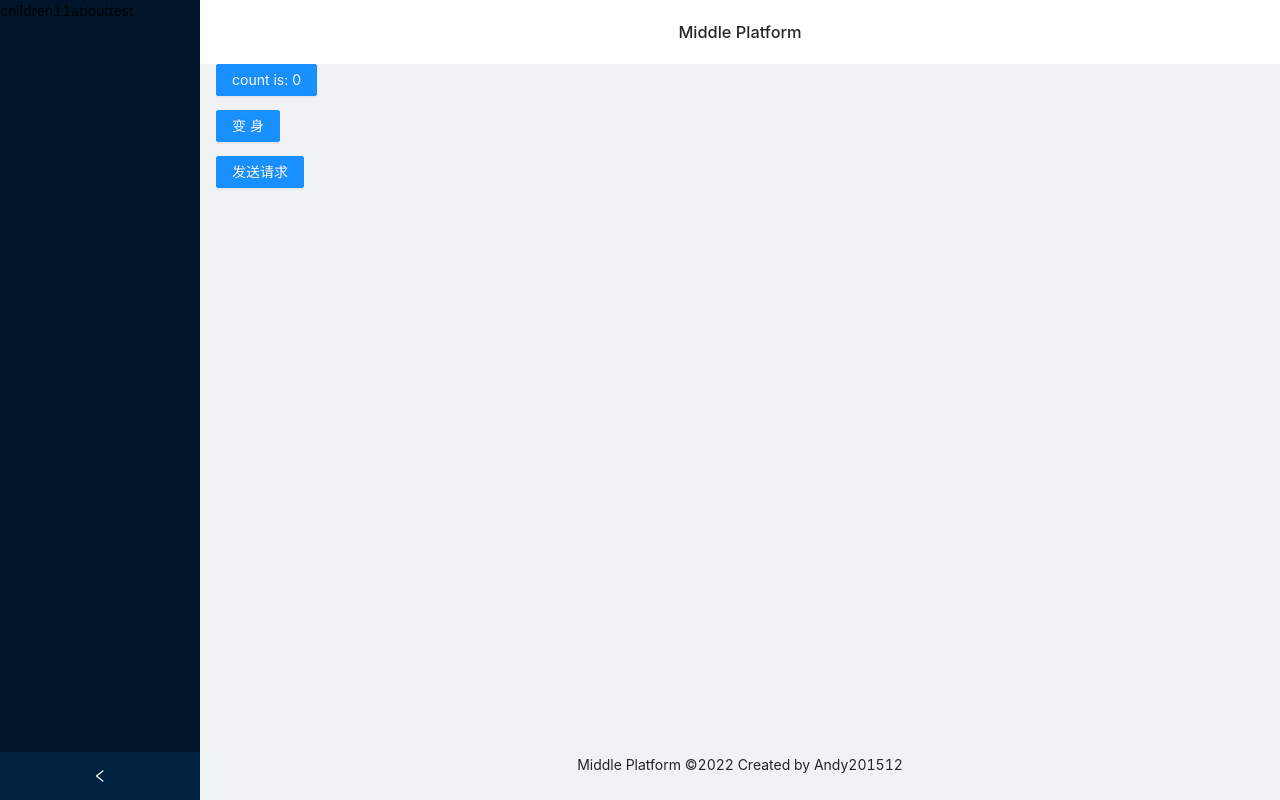
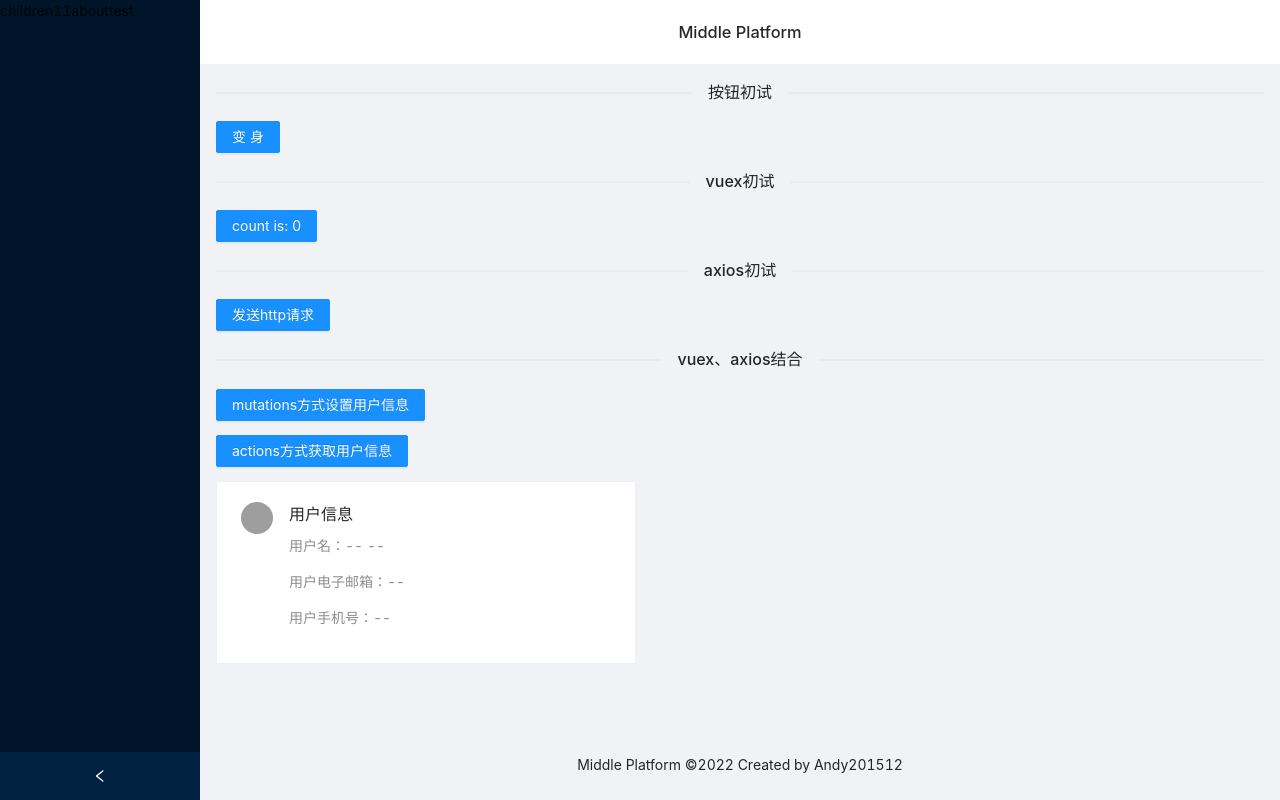
Before and after one commit to Andy201512/middle-platform, a Vue app: page /test in a window 1280 px wide. Built offline with nearby package versions, Linux system fonts and the light colour scheme; grey boxes are pictures that could not be loaded.

Commit message:
vuex，axios，mockjs结合使用，实现获取用户数据、存储、展示。

```diff
--- /dev/null
+++ b/src/components/UserCard.vue
@@ -0,0 +1,51 @@
+<script lang="ts">
+import { defineComponent } from 'vue';
+import { mapState, useStore } from 'vuex'
+
+export default defineComponent({
+  name: 'UserCard',
+  components: {},
+  computed: mapState(['user']),
+  setup() {
+
+    const store = useStore();
+
+    const saveUserMutations = () => {
+      store.commit('saveUser', {
+        avatar: 'https://joeschmoe.io/api/v1/random',
+        firstName: 'wuhu',
+        lastName: 'dasima',
+        email: 'guapi@qifei.com',
+        phone: '12345678910',
+      })
+    }
+
+    const saveUserAtions = () => {
+      store.dispatch('saveUserAsync')
+    };
+
+    return {
+      saveUserMutations,
+      saveUserAtions,
+    }
+  }
+})
+</script>
+
+<template>
+  <a-card hoverable style="width: 420px">
+    <a-card-meta title="用户信息">
+      <template #avatar>
+        <a-avatar :src="user.avatar" />
+      </template>
+      <template #description>
+        <p>用户名：{{ user.firstName }} {{ user.lastName }}</p>
+        <p>用户电子邮箱：{{ user.email }}</p>
+        <p>用户手机号：{{ user.phone }}</p>
+      </template>
+    </a-card-meta>
+  </a-card>
+</template>
+
+<style scoped>
+</style>
--- a/src/main.ts
+++ b/src/main.ts
@@ -4,7 +4,7 @@ import { router } from './router';
 import { store } from './store';
 
 // 按需导入ant-design-vue组件
-import { Button, Menu, Layout } from 'ant-design-vue';
+import { Button, Menu, Layout, Divider, Card, Avatar } from 'ant-design-vue';
 import 'ant-design-vue/dist/antd.css';
 
 import "@/mock/index";
@@ -17,4 +17,7 @@ app
 .use(Button)
 .use(Menu)
 .use(Layout)
+.use(Divider)
+.use(Card)
+.use(Avatar)
 .mount('#app');
--- a/src/mock/index.ts
+++ b/src/mock/index.ts
@@ -1,5 +1,18 @@
 //引入mockjs
-import Mock from "mockjs";
+import Mock, { Random } from "mockjs";
+
+//拓展
+Mock.Random.extend({
+  phone: function() {
+    let phonePrefixs = ['132', '186', '158']
+    return this.pick(phonePrefixs) + Mock.mock(/\d{8}/);
+  },
+  avatar: function() {
+    let color = Mock.mock('@hex');
+    let text = Mock.mock('@string("lower", 2)');
+    return Random.image('32x32', color, text)
+  }
+})
 
 //使用mockjs模拟数据
 Mock.mock("http://localhost:3000/api/test",
@@ -11,3 +24,13 @@ Mock.mock("http://localhost:3000/api/test",
     nickname: "@cname", //随机生成中文名字
   }
 );
+
+Mock.mock("http://localhost:3000/api/user",
+  {
+    avatar: "@avatar",
+    firstName: "@cfirst",
+    lastName: "@clast",
+    email: "@email",
+    phone: "@phone"
+  }
+);
--- a/src/store/index.ts
+++ b/src/store/index.ts
@@ -1,16 +1,37 @@
-import { createStore, MutationTree } from 'vuex'
+import { createStore, MutationTree, ActionTree } from 'vuex'
+import { getUserApi } from '@/utils/http/api'
+
+const state = () => {
+  return {
+    count: 0,
+    user: {
+      avatar: 'https://joeschmoe.io/api/v1/random',
+      firstName: '--',
+      lastName: '--',
+      email: '--',
+      phone: '--',
+    }
+  }
+}
 
 const mutations: MutationTree<any> = {
   increment (state: any) {
     state.count++
+  },
+  saveUser(state: any, payload: any){
+    Object.assign(state.user, payload)
+  }
+}
+
+const actions: ActionTree<any, any> = {
+  saveUserAsync({ commit }){
+    getUserApi({}).then((res) => { commit('saveUser', res.data) });
+
   }
 }
 
 export const store = createStore({
-  state () {
-    return {
-      count: 0
-    }
-  },
-  mutations: mutations
+  state: state,
+  mutations: mutations,
+  actions: actions,
 })
--- a/src/utils/http/api.ts
+++ b/src/utils/http/api.ts
@@ -1,5 +1,6 @@
 import { getAction } from "./request"
 
 const testApi = (params: Object) => { return getAction('/test', params) }
+const getUserApi = (params: Object) => { return getAction('/user', params) }
 
-export default testApi
+export { testApi, getUserApi }
--- a/src/views/content/Test.vue
+++ b/src/views/content/Test.vue
@@ -2,11 +2,12 @@
 import { defineComponent, ref } from 'vue';
 import { mapState, mapMutations } from 'vuex'
 import { message } from 'ant-design-vue';
-import testApi from '@/utils/http/api'
+import { testApi } from '@/utils/http/api'
+import UserCard from '@/components/UserCard.vue'
 
 export default defineComponent({
   name: 'Test',
-  components: {},
+  components: { UserCard },
   methods: {
     ...mapMutations([
       'increment',
@@ -18,6 +19,8 @@ export default defineComponent({
   ]),
   setup() {
     const arrIndex = ref(0);
+
+    const userCard = ref();
 
     const info = () => {
       let messageArr = [
@@ -43,9 +46,20 @@ export default defineComponent({
       .finally(() => { message.info('请求结束啦') });
     };
 
+    const handleMutationsSaveUser = () => {
+      userCard.value.saveUserMutations();
+    };
+
+    const handleActionsSaveUser = () => {
+      userCard.value.saveUserAtions();
+    };
+
     return {
       info,
       handleAxiosRequest,
+      userCard,
+      handleMutationsSaveUser,
+      handleActionsSaveUser,
       arrIndex
     };
   },
@@ -53,9 +67,16 @@ export default defineComponent({
 </script>
 
 <template>
+  <a-divider>按钮初试</a-divider>
+  <p><a-button type="primary" @click="info">变身</a-button></p>
+  <a-divider>vuex初试</a-divider>
   <p><a-button type="primary" @click="increment()">count is: {{ count }}</a-button></p>
-  <p><a-button type="primary" @click="info">变身</a-button></p>
-  <p><a-button type="primary" @click="handleAxiosRequest">发送请求</a-button></p>
+  <a-divider>axios初试</a-divider>
+  <p><a-button type="primary" @click="handleAxiosRequest">发送http请求</a-button></p>
+  <a-divider>vuex、axios结合</a-divider>
+  <p><a-button type="primary" @click="handleMutationsSaveUser">mutations方式设置用户信息</a-button></p>
+  <p><a-button type="primary" @click="handleActionsSaveUser">actions方式获取用户信息</a-button></p>
+  <UserCard ref="userCard"/>
 </template>
 
 <style scoped>
```
